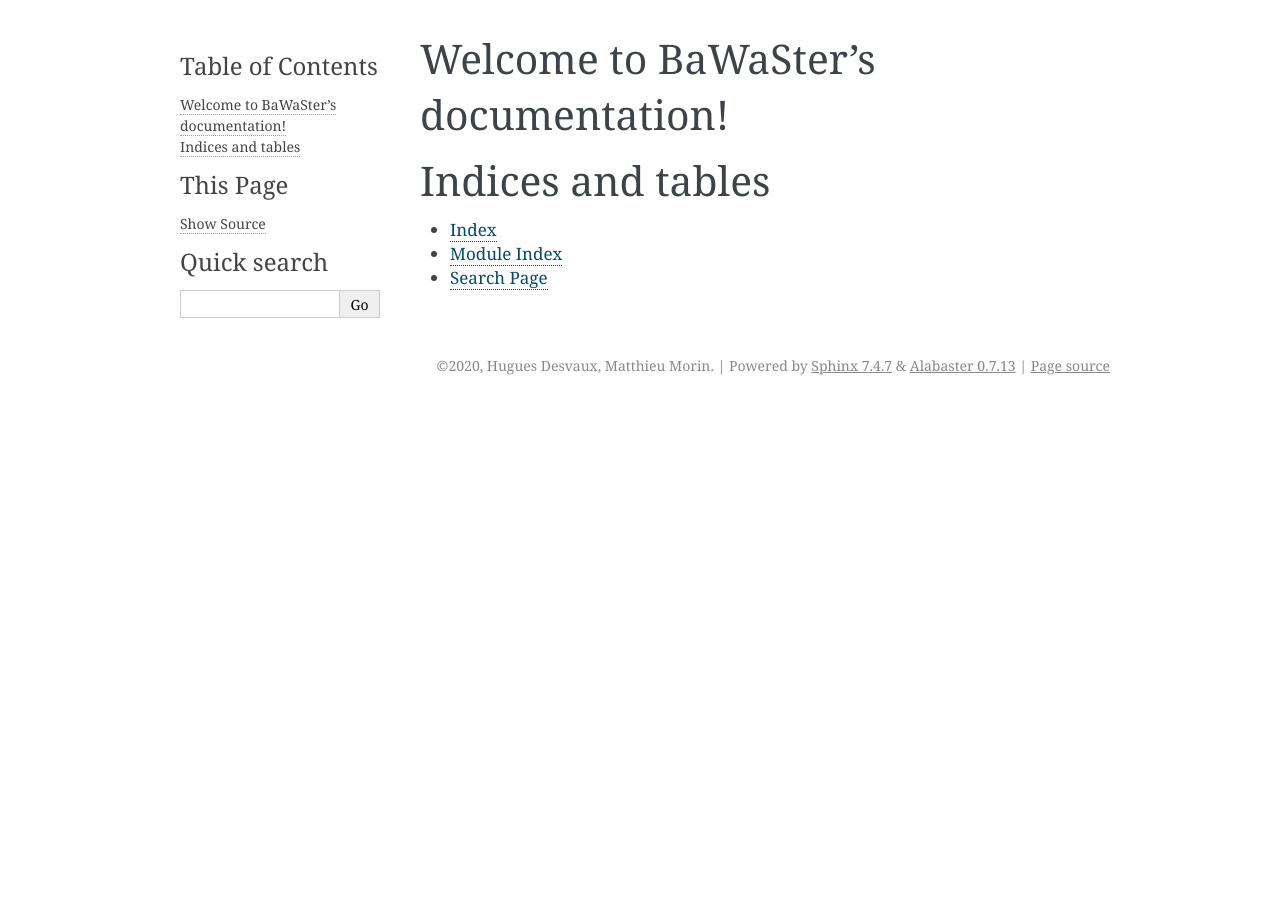
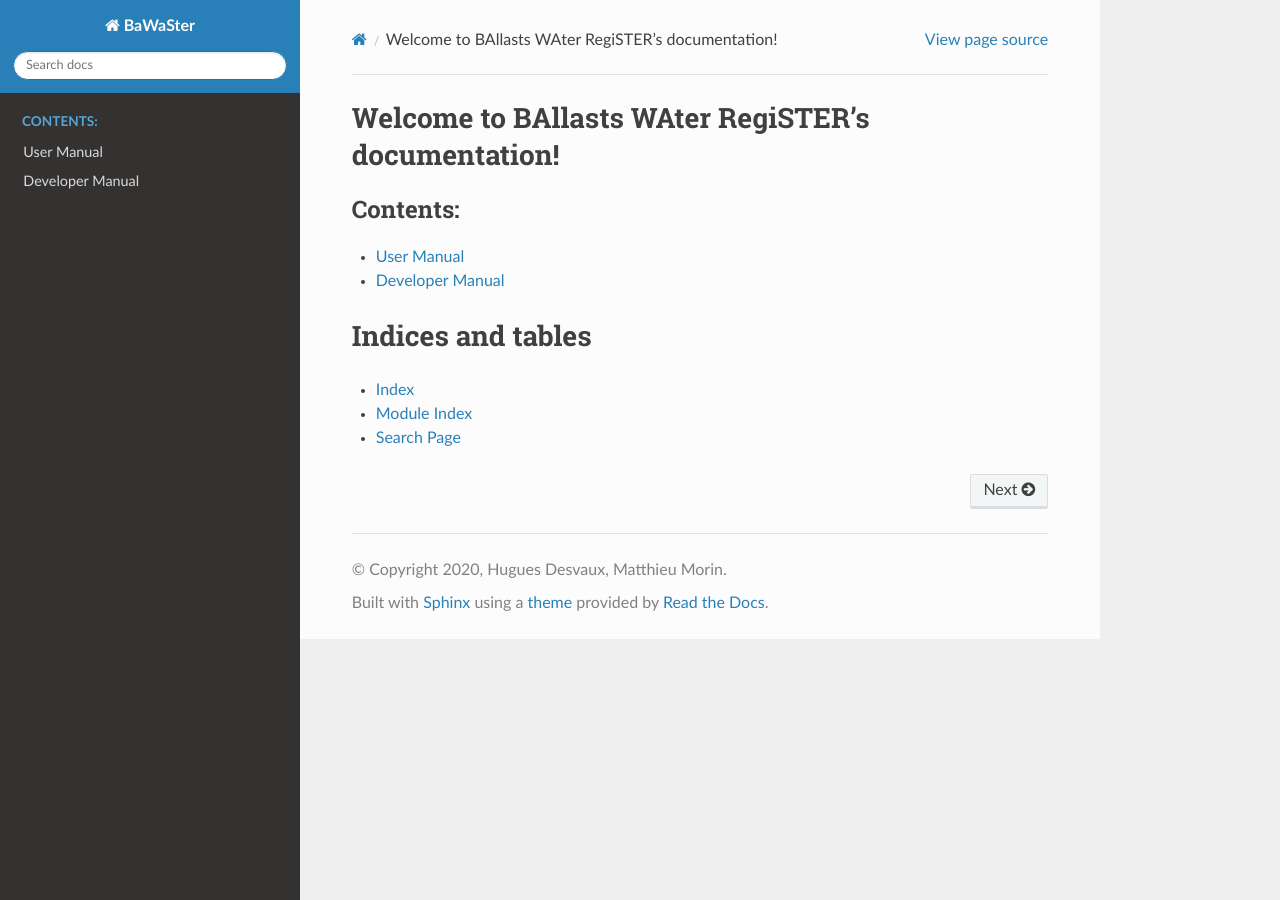
Before and after one commit to navugo/BaWaSter, a Sphinx documentation site: the page built from docs/index.rst, in a window 1280 px wide. Built offline with Sphinx 7.4.7 and the Read the Docs theme 2.0.0, drawn with Linux system fonts in a browser that asks for light colours.

```diff
--- a/docs/conf.py
+++ b/docs/conf.py
@@ -34,7 +34,7 @@ extensions = [
 ]
 
 # Add any paths that contain templates here, relative to this directory.
-templates_path = ['_templates']
+templates_path = [] # no template yet
 
 # List of patterns, relative to source directory, that match files and
 # directories to ignore when looking for source files.
@@ -47,9 +47,9 @@ exclude_patterns = []
 # The theme to use for HTML and HTML Help pages.  See the documentation for
 # a list of builtin themes.
 #
-html_theme = 'alabaster'
+html_theme = 'sphinx_rtd_theme'
 
 # Add any paths that contain custom static files (such as style sheets) here,
 # relative to this directory. They are copied after the builtin static files,
 # so a file named "default.css" will overwrite the builtin "default.css".
-html_static_path = ['_static']
+html_static_path = ['_img']
--- a/docs/index.rst
+++ b/docs/index.rst
@@ -1,16 +1,17 @@
-.. BaWaSter documentation master file, created by
-   sphinx-quickstart on Wed Sep 16 02:32:14 2020.
+.. Ballasts Water Register documentation master file, created by
+   sphinx-quickstart on Tue Sep 15 12:07:49 2020.
    You can adapt this file completely to your liking, but it should at least
    contain the root `toctree` directive.
 
-Welcome to BaWaSter's documentation!
-====================================
+Welcome to BAllasts WAter RegiSTER's documentation!
+===================================================
 
 .. toctree::
    :maxdepth: 2
    :caption: Contents:
 
-
+   manual/index
+   dev/index
 
 Indices and tables
 ==================
```
Also changed, not shown: README.md (+1 -1 lines), TODO.md (+1 -1 lines), 3 other files.
